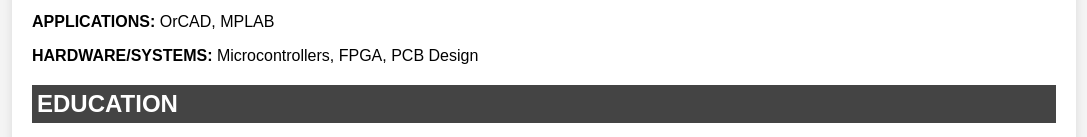
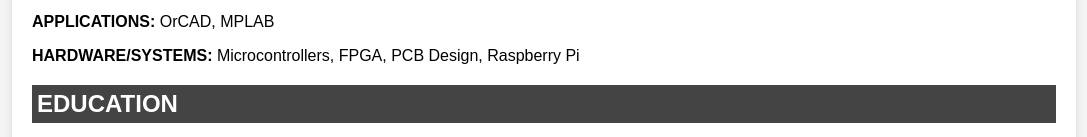
Before and after one commit to Turki-R35/node-js-azure, a website: page client/index.html in a window 1280 px wide. Shown: the part 503-640 px from the top of the page, without its empty margins (96-1183 px from the left). Drawn offline with Linux system fonts and the light colour scheme.

Commit message:
Update index.html

```diff
--- a/client/index.html
+++ b/client/index.html
@@ -29,7 +29,7 @@
             <p><strong>NETWORKING:</strong> Basics of LAN, WAN, IPv6 Configurations</p>
             <p><strong>LANGUAGES:</strong> C++, C, Python, Java, HTML</p>
             <p><strong>APPLICATIONS:</strong> OrCAD, MPLAB</p>
-            <p><strong>HARDWARE/SYSTEMS:</strong> Microcontrollers, FPGA, PCB Design</p>
+            <p><strong>HARDWARE/SYSTEMS:</strong> Microcontrollers, FPGA, PCB Design, Raspberry Pi</p>
         </section>
 
         <section>
```
